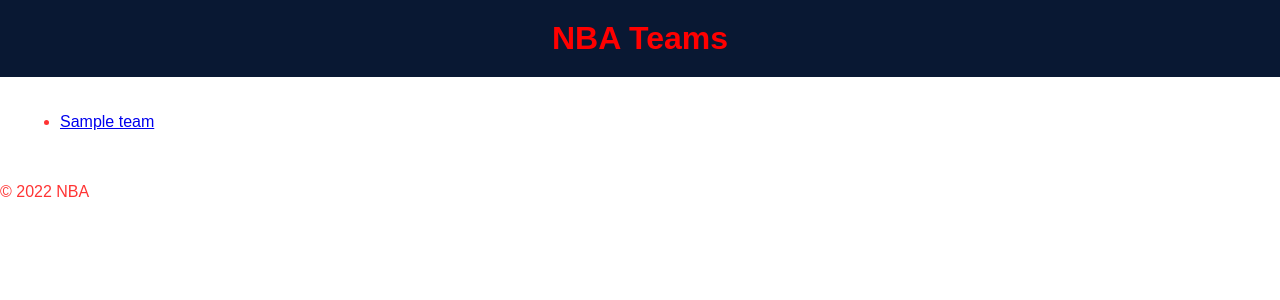
After one commit to smoovemoves/NBA-database-app, a Flask app: page /teams in a window 1280 px wide. The commit adds this page. Shown: the top 300 px of the page. Run offline with Flask 3, Linux system fonts and the light colour scheme; a database or web service that is not in the repository returns one stand-in record (values such as "Sample title"); some libraries are stand-ins or nearby versions.

Commit message:
team_stats, and team button

```diff
--- a/SRC/app.py
+++ b/SRC/app.py
@@ -24,6 +24,10 @@ def import_data():
         with open('/Users/ulrikkjaer/Desktop/NBA-database-app/data/common_player_info.csv', 'r') as file:
             reader = csv.DictReader(file)
             for row in reader:
+                cur.execute(
+                    "INSERT INTO Teams (TeamName, team_abbreviation, team_code, team_city) VALUES (%s, %s, %s, %s)",
+                    (row['team_name'], row['team_abbreviation'], row['team_code'], row['team_city'])
+                )
                 cur.execute("SELECT * FROM Players WHERE PlayerID = %s", (row['person_id'],))
                 if cur.fetchone() is None:
                     cur.execute(
@@ -109,15 +113,27 @@ def filter_height():
 
     return render_template('index.html', players=players, error_message=error_message)
 
-@app.route('/team/<team_name>', methods=['GET'])
-def team(team_name):
+@app.route('/team/<team_name>', methods=['GET', 'POST'])
+def team_stats(team_name):
     conn = get_db_connection()
     cur = conn.cursor()
-    cur.execute('SELECT * FROM Players WHERE Team_name = %s;', (team_name,))
+    cur.execute("SELECT * FROM Teams WHERE TeamName = %s", (team_name,))
+    team = cur.fetchone()
+    cur.execute("SELECT * FROM Players WHERE players.team_name = %s", (team_name,))
     players = cur.fetchall()
     cur.close()
     conn.close()
-    return render_template('index.html', players=players)
+    return render_template('team_stats.html', team=team, players=players)
+
+@app.route('/teams')
+def teams():
+    conn = get_db_connection()
+    cur = conn.cursor()
+    cur.execute("SELECT DISTINCT teams.teamname FROM Teams")
+    teams = cur.fetchall()
+    cur.close()
+    conn.close()
+    return render_template('teams.html', teams=teams)
 
 if __name__ == '__main__':
     import_data()
--- a/SRC/static/main.css
+++ b/SRC/static/main.css
@@ -1,7 +1,7 @@
 body {
     background: #ffffff;
     font-family: 'Press Start 2P', sans-serif;
-    color: rgba(0, 255, 51, 0.8);
+    color: rgba(255, 0, 0, 0.8);
     margin: 0;
     padding: 0;
 }
--- /dev/null
+++ b/SRC/templates/teams.html
@@ -0,0 +1,22 @@
+<!DOCTYPE html>
+<html>
+<head>
+    <title>Teams List</title>
+    <link rel="stylesheet" type="text/css" href="{{ url_for('static', filename='main.css') }}">
+</head>
+<body>
+    <header>
+        <h1>NBA Teams</h1>
+    </header>
+    <main>
+        <ul>
+            {% for team in teams %}
+                <li><a href="{{ url_for('team_stats', team_name=team[0]) }}">{{ team[0] }}</a></li>
+            {% endfor %}
+        </ul>
+    </main>
+    <footer>
+        <p>&copy; 2022 NBA</p>
+    </footer>
+</body>
+</html>
```
Also changed, not shown: SRC/sql/CreateTeams.SQL (+6 -2 lines), SRC/templates/index.html (+9 -0 lines), SRC/templates/team_stats.html (added, +11 -0 lines), 1 other file.
